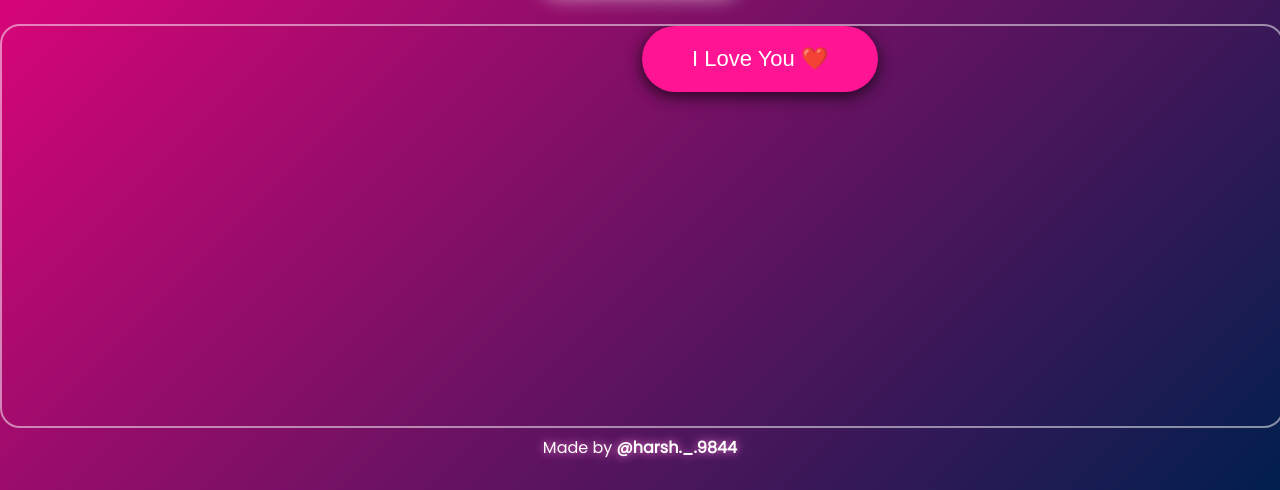
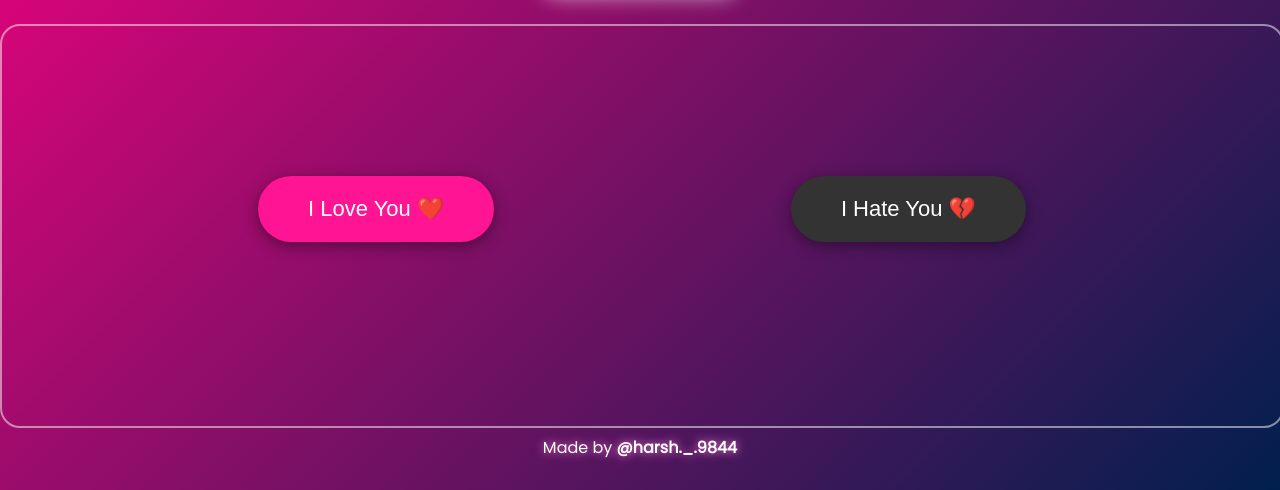
Before and after one commit to harsh-vardhan-tech/FUN-PAGE, a plain HTML site: page index.html in a window 1280 px wide. Shown: the part 330-820 px from the top of the page. Drawn offline with Linux system fonts and the light colour scheme.

Commit message:
Update index.html

```diff
--- a/index.html
+++ b/index.html
@@ -42,8 +42,20 @@ button {
   box-shadow: 0px 4px 15px rgba(0,0,0,0.4);
   transition: all 0.3s ease;
 }
-#loveBtn { background: #ff1493; color: white; z-index: 10; }
-#hateBtn { background: #333; color: white; z-index: 9; }
+#loveBtn {
+  background: #ff1493;
+  color: white;
+  z-index: 10;
+  top: 150px;
+  left: 20%; /* starting position */
+}
+#hateBtn {
+  background: #333;
+  color: white;
+  z-index: 9;
+  top: 150px;
+  right: 20%; /* starting position */
+}
 @keyframes fart {
   0%{transform:rotate(0deg);}25%{transform:rotate(-15deg);}50%{transform:rotate(15deg);}
   75%{transform:rotate(-10deg);}100%{transform:rotate(0deg);}
@@ -127,13 +139,13 @@ const hateTexts = [
   "Dekha chase kar raha hu 😎"
 ];
 const hateGIFs = [
-"https://media3.giphy.com/media/42YlR8u9gV5Cw/giphy.gif",
-"https://media1.giphy.com/media/WP1Z0FfnuMuXqPvDlj/giphy.gif",
-"https://media0.giphy.com/media/3FmUiYq9CD6R4RK94M/giphy.gif"
+  "https://media3.giphy.com/media/42YlR8u9gV5Cw/giphy.gif",
+  "https://media1.giphy.com/media/WP1Z0FfnuMuXqPvDlj/giphy.gif",
+  "https://media0.giphy.com/media/3FmUiYq9CD6R4RK94M/giphy.gif"
 ];
 const loveGIFs = [
-"https://media1.giphy.com/media/a73hd7MRKmel50my8F/giphy.gif",
-"https://media4.giphy.com/media/DdJ9RsY88uBarMvVsb/giphy.gif"
+  "https://media1.giphy.com/media/a73hd7MRKmel50my8F/giphy.gif",
+  "https://media4.giphy.com/media/DdJ9RsY88uBarMvVsb/giphy.gif"
 ];
 
 let hateClickCount = 0;
```
